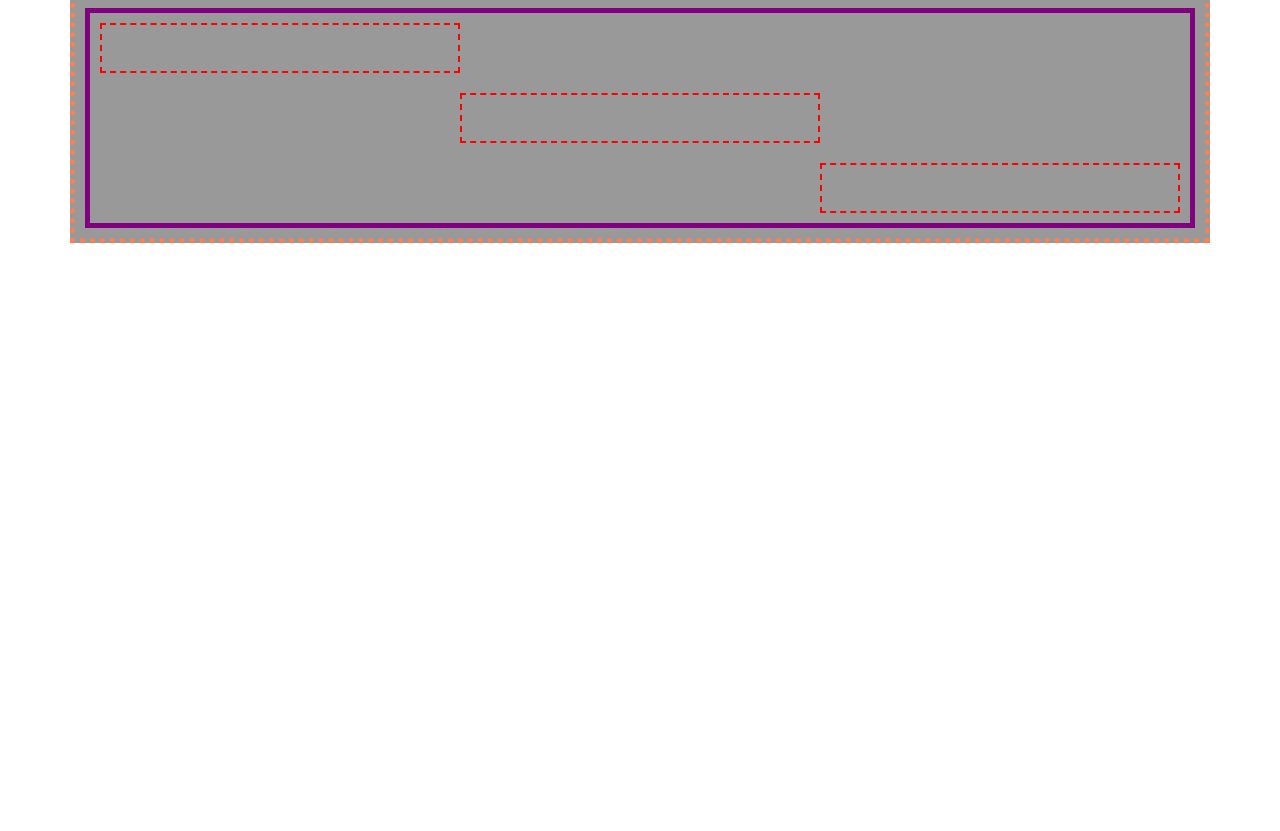
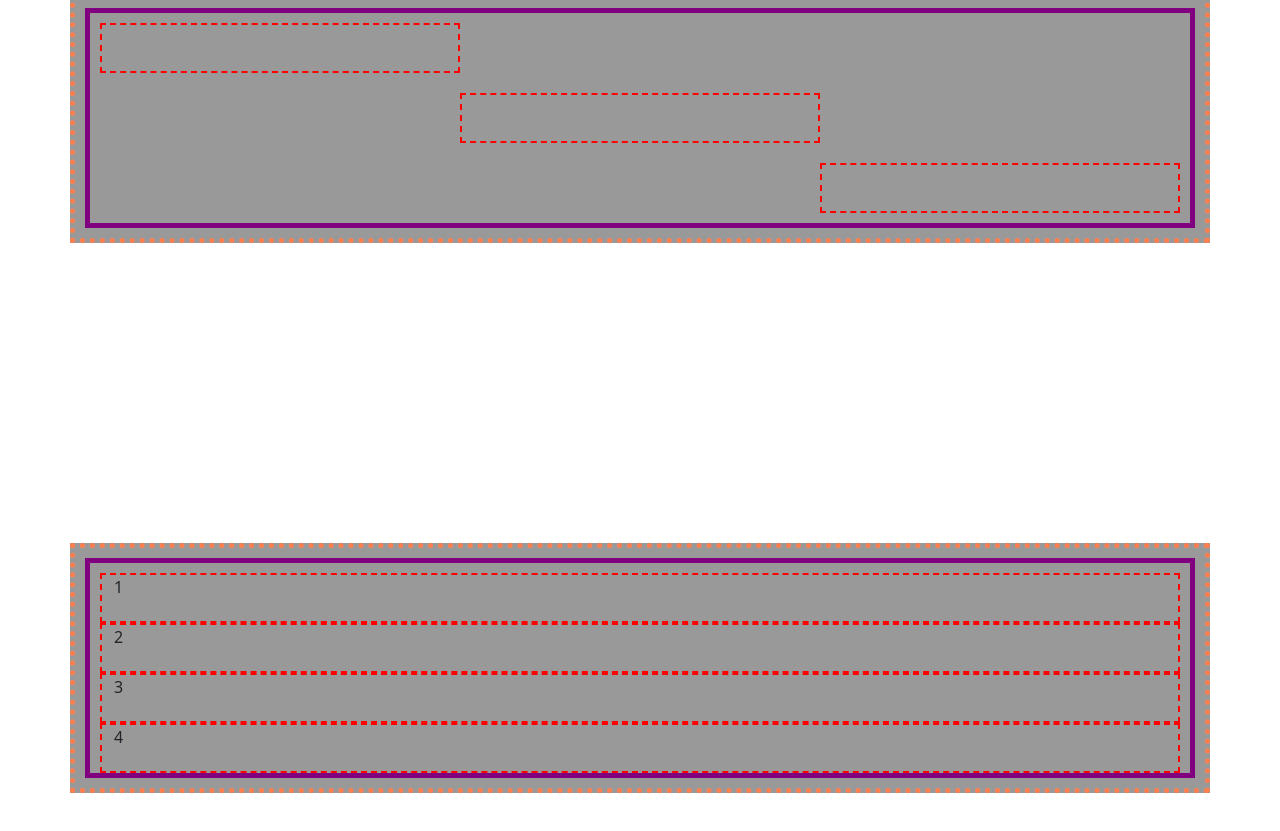
Before and after one commit to LuisFelipeSalvarani/cursoBootstrap, a website: page layout/CSS/index.html in a window 1280 px wide. Shown: the part 6303-7134 px from the top of the page. Before the commit the page ends 6846 px from the top, so only its background shows below. Drawn offline with nearby package versions, Linux system fonts and the light colour scheme.

Commit message:
Ordem dos elementos

```diff
--- a/layout/CSS/index.html
+++ b/layout/CSS/index.html
@@ -151,5 +151,15 @@
             <div class="col-4 align-self-end"></div>
         </div>
     </div>
+
+    <!-- Ordem -->
+    <div class="container vertical">
+        <div class="row">
+            <div class="col-sm-12 col-3 order-3">3</div>
+            <div class="col-sm-12 col-3 order-1">1</div>
+            <div class="col-sm-12 col-3 order-4">4</div>
+            <div class="col-sm-12 col-3 order-2">2</div>
+        </div>
+    </div>
 </body>
 </html>
```
